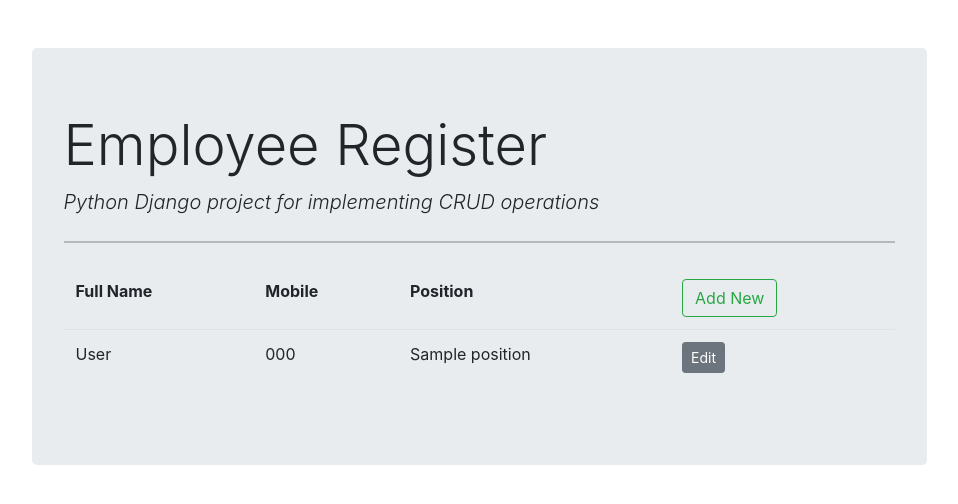
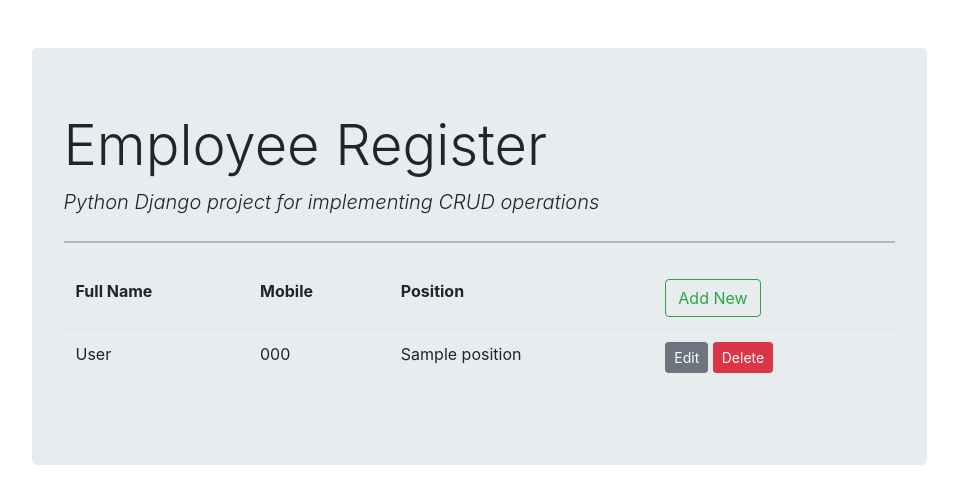
Before and after one commit to MuhammadRasiMS/CRUD-, a Django app: template employee_register/templates/employee_register/employee_list.html in a window 1280 px wide. Shown: the top 504 px of the page, without its empty margins (161-1119 px from the left). Run offline with Django 3.2, Linux system fonts and the light colour scheme; the template is opened without the code that fills it: most values are stand-ins (such as "Sample title", 1, 10 or a date in 2020); some libraries are stand-ins or nearby versions.

Commit message:
Delete operation done

```diff
--- a/employee_register/templates/employee_register/employee_form.html
+++ b/employee_register/templates/employee_register/employee_form.html
@@ -19,7 +19,7 @@
             <button type="submit" class="btn btn-success btn-block btn-lg">Submit</button>
         </div>
         <div class="col-md-4">
-            <a href="{% 'employee_list' %}" class="btn btn-secondary btn-block btn-lg"></a>
+            <a href="{% url 'employee_list' %}" class="btn btn-secondary btn-block btn-lg">Back to list</a>
         </div>
     </div>
 
--- a/employee_register/templates/employee_register/employee_list.html
+++ b/employee_register/templates/employee_register/employee_list.html
@@ -23,6 +23,10 @@
                 <td>{{ employee.position }}</td>
                 <td>
                     <a href="{% url 'employee_update' employee.id %}" class="btn btn-secondary btn-sm">Edit</a>
+                    <form action="{% url 'employee_delete' employee.id %}" method="post" class="d-inline">
+                        {% csrf_token %}
+                        <button type="submit" class="btn btn-danger btn-sm">Delete</button>
+                    </form>
                 </td>
             </tr>
         {% endfor %}
--- a/employee_register/urls.py
+++ b/employee_register/urls.py
@@ -4,5 +4,6 @@ from . import views
 urlpatterns = [
     path('', views.employee_form, name='employee_insert'),  # get and post req. for insert operation
     path('<int:id>/', views.employee_form, name='employee_update'),  # get and post req. for update operation
+    path('delete/<int:id>/',views.employee_delete,name='employee_delete'),
     path('list/', views.employee_list, name='employee_list')  # get req. to retrieve and display all records
 ]
--- a/employee_register/views.py
+++ b/employee_register/views.py
@@ -29,5 +29,7 @@ def employee_form(request, id=0):
         return redirect('/employee/list')
 
 
-def employee_delete(request):
-    return
+def employee_delete(request,id):
+    employee = Employee.objects.get(pk=id)
+    employee.delete()
+    return redirect('/employee/list')
```
